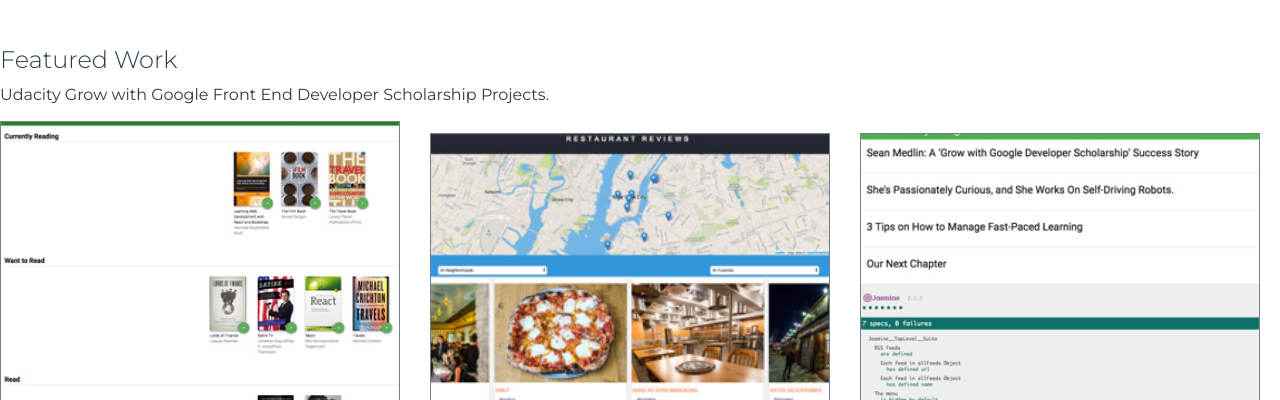
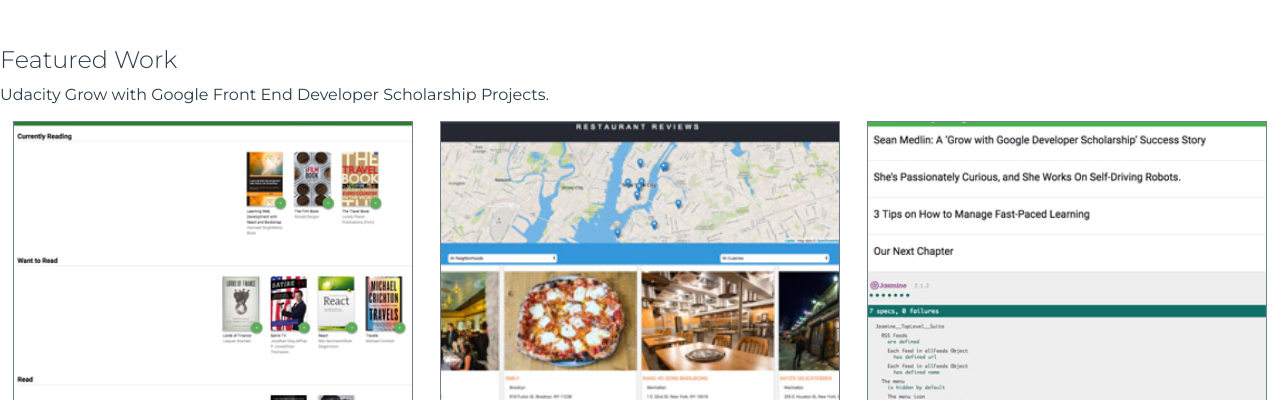
Before and after one commit to ypadron/ypadron.github.io, a plain HTML site: page index.html in a window 1280 px wide. Shown: the part 890-1290 px from the top of the page. Drawn offline with Linux system fonts and the light colour scheme.

Commit message:
style: change .project display

```diff
--- a/main.css
+++ b/main.css
@@ -101,19 +101,23 @@ main  {
 }
 
 .projects {
-  /* display: flex; */
+  display: flex;
+  flex-flow: row wrap;
+  justify-content: space-around;
   margin: 0 auto;
   height: auto;
 }
 
 .project  {
-  max-width: 400px;
-  /* width: calc(100% - 6%); */
-  /* height: 100%; */
+  max-width: 300px;
+  width: 100%;
+  max-height: 300px;
+  height: 100%;
+  margin-bottom: 10%;
 }
 
 .project-img {
-  width: 400px;
+  width: 300px;
   height: 300px;
   object-fit: cover;
   border: solid slategray 1px;
--- a/responsive.css
+++ b/responsive.css
@@ -128,9 +128,8 @@
   }
 
   .projects {
-    display: grid;
-    grid-template-columns: repeat(2, 1fr);
-    grid-gap: 10px;
+    display: flex;
+    flex-flow: row wrap;
   }
 
  .project-img {
@@ -194,10 +193,11 @@
     height: 100vh;
   }
 
-  .projects {
-    display: grid;
-    /* justify-content: space-evenly; */
-    grid-template-columns: repeat(3, 1fr);
+  .project {
+    max-width: 400px;
+    width: 100%;
+    max-height: 300px;
+    height: 100%;
   }
 
   .project-title {
```
